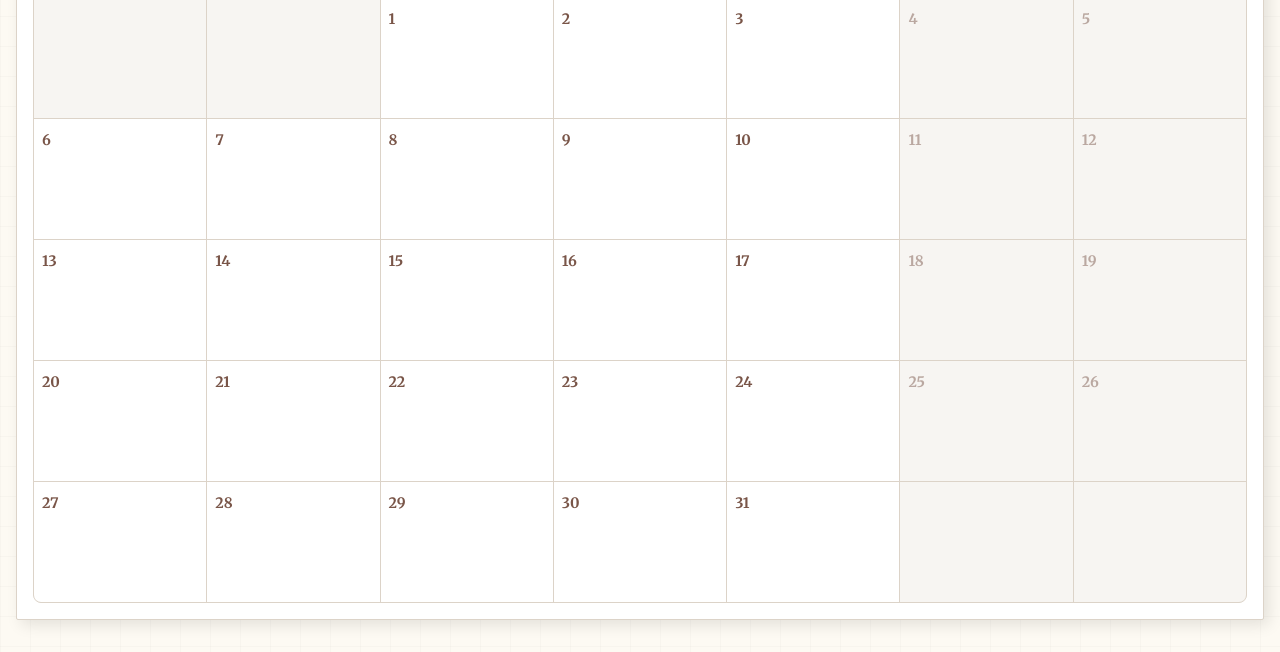
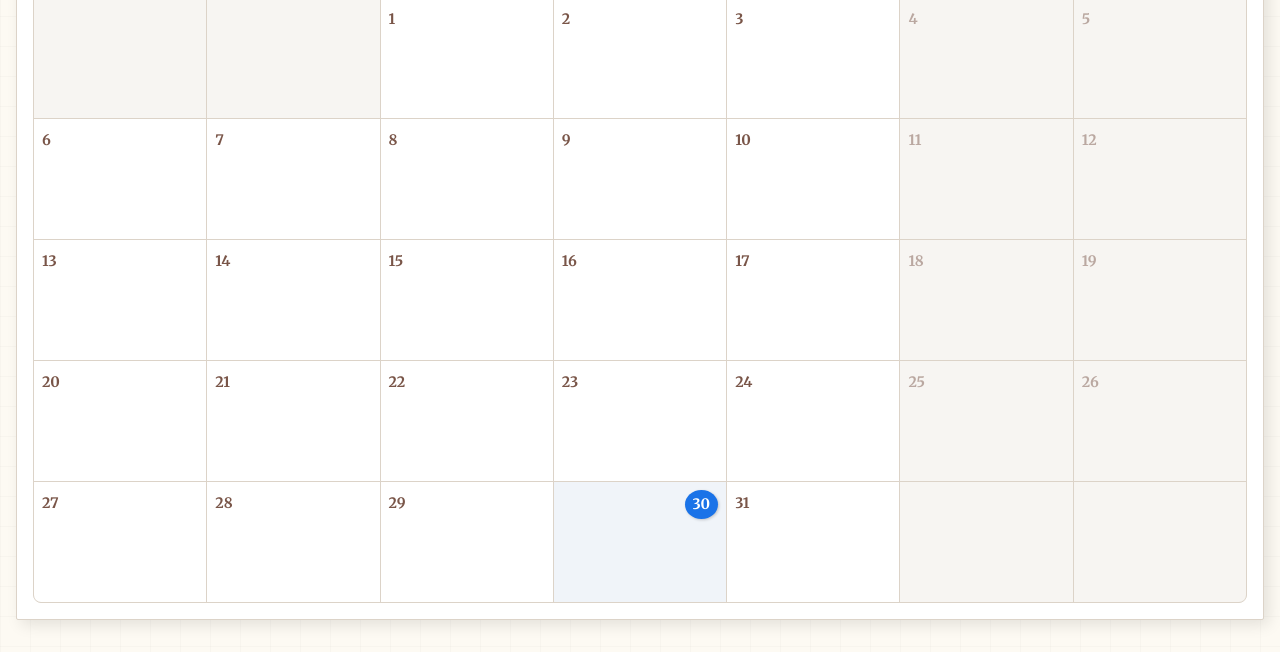
Before and after one commit to ayouberrak/Calendrier-Hebdomadaire-Planification-des-R-servations, a website: page index.html in a window 1280 px wide. Shown: the part 284-936 px from the top of the page. Drawn offline with Linux system fonts and the light colour scheme.

Commit message:
div curentday style

```diff
--- a/style.css
+++ b/style.css
@@ -167,3 +167,20 @@ main > .bg-white {
   color: #a1887f;
   opacity: 0.7;
 }
+
+/* ========= DEBUT DIAL TBDIL LI TLBTI (Gris w Zre9) ========= */
+.jour-semaine-aujoudhui {
+  background-color: #f0f4f9 !important; /* Gris fat7 mzrreq chwiya */
+}
+
+.jour-semaine-aujoudhui .day-number {
+  color: #ffffff !important;
+  background-color: #1a73e8 !important; /* Zre9 (b7al dial Google) */
+  border-radius: 50%;
+  padding: 4px 8px;
+  display: inline-block;
+  font-weight: 700;
+  float: right; /* Yji f l 9nt 3la limn */
+  box-shadow: 1px 1px 3px rgba(0,0,0,0.2);
+}
+/* ========= FIN DIAL TBDIL LI TLBTI ========= */
```
